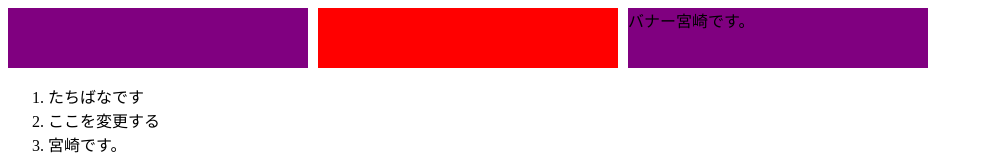
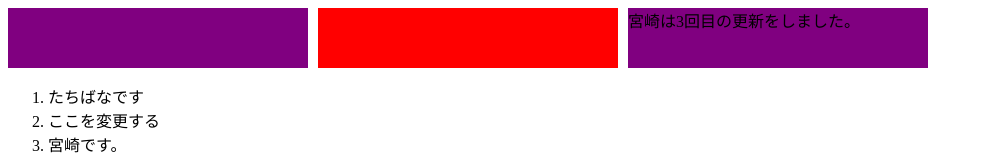
Before and after one commit to chikin14niwa/git-test, a plain HTML site: page index.html in a window 1280 px wide. Shown: the top 159 px of the page, without its empty margins (0-983 px from the left). Drawn offline with Linux system fonts and the light colour scheme.

Commit message:
宮崎更新しました。
3回目の更新をしました。

```diff
--- a/index.html
+++ b/index.html
@@ -23,7 +23,7 @@
   <div id="banner">
     <div class="box"></div>
     <div class="box box2"></div>
-    <div class="box">バナー宮崎です。</div>
+    <div class="box">宮崎は3回目の更新をしました。</div>
     <div class="none"></div>
   </div>
   <ol>
```
